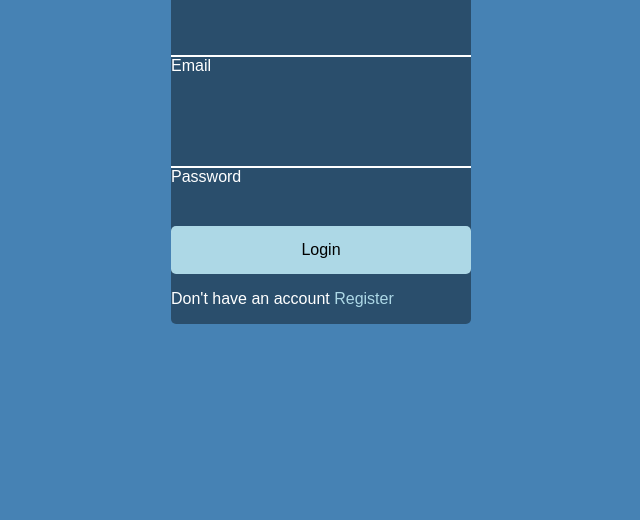
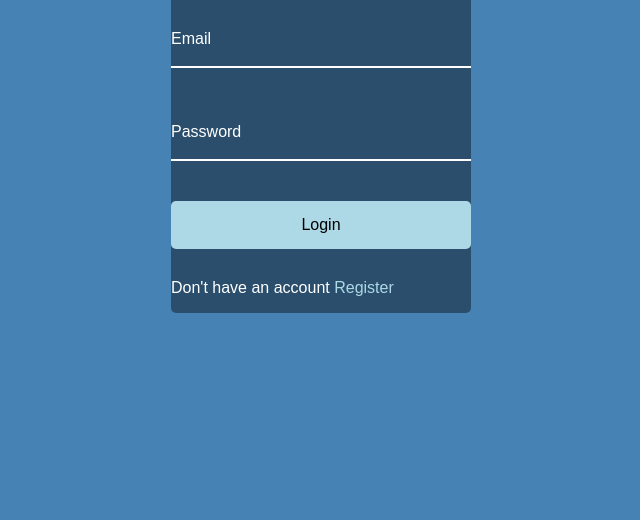
Before and after one commit to bezzantsam/login-input-wave, a plain HTML site: page index.html in a window 1280 px wide. Shown: the part 280-800 px from the top of the page, without its empty margins (319-959 px from the left). Drawn offline with Linux system fonts and the light colour scheme; a web font is replaced by a local one.

Commit message:
label styling

```diff
--- a/style.css
+++ b/style.css
@@ -42,9 +42,15 @@ body{
     font-size: 16px;
     border: 0;
     border-radius: 5px;
-
-
-
+}
+.btn:focus{
+    outline: 0;
+}
+.btn:active {
+    transform: scale(0.98);
+}
+.text{
+ margin-top: 30px;
 }
 
 .form-control {
@@ -68,3 +74,9 @@ body{
 .form-control input:valid{
     outline: 0;
 }
+
+.form-control label {
+    position: absolute;
+    top: 15px;
+    left: 0;
+}
```
